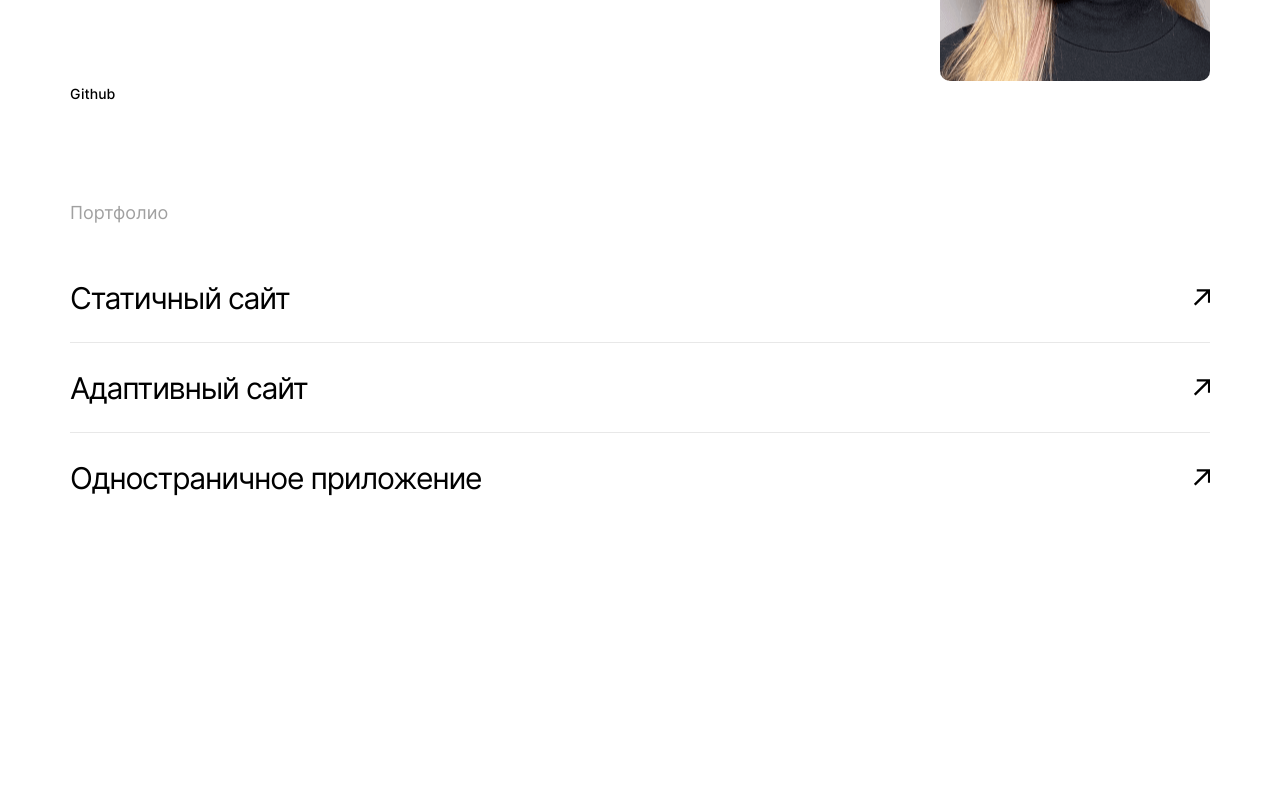
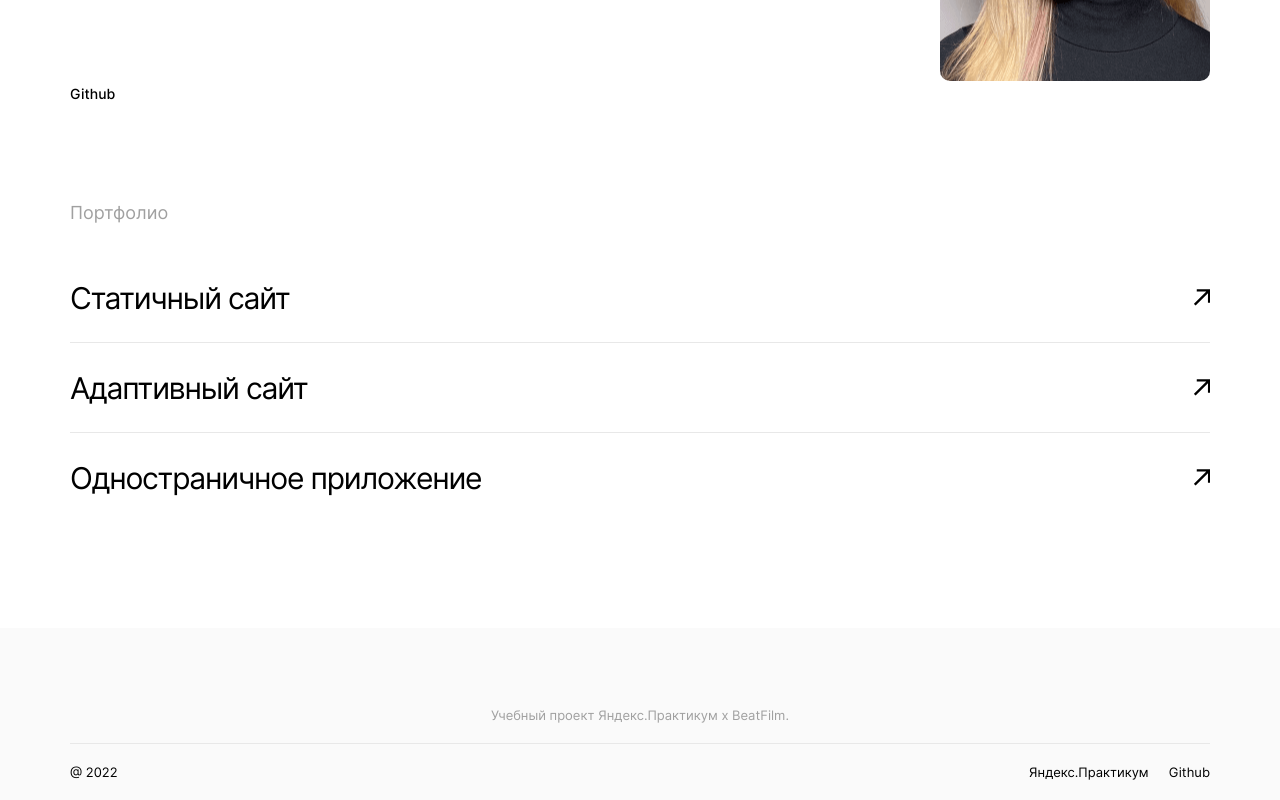
Before and after one commit to NataliUstinova/movies-explorer-frontend, a React (Create React App) app: page / in a window 1280 px wide. Shown: the part 2374-3174 px from the top of the page. Before the commit the page ends 3002 px from the top, so only its background shows below. Built offline with nearby package versions, Linux system fonts and the light colour scheme.

Commit message:
feat: footer #24

```diff
--- a/src/components/Footer/Footer.css
+++ b/src/components/Footer/Footer.css
@@ -0,0 +1,54 @@
+.footer {
+  height: 172px;
+  background-color: #FAFAFA;
+  padding: 0 70px;
+}
+
+.footer__title {
+  margin: 0;
+  padding: 79px 0 20px;
+  font-style: normal;
+  font-weight: 400;
+  font-size: 13px;
+  line-height: 16px;
+  text-align: center;
+  color: #A0A0A0;
+}
+
+.footer__text {
+  margin-top: 20px;
+  display: flex;
+  align-items: center;
+  justify-content: space-between;
+  font-style: normal;
+  font-weight: 400;
+  font-size: 13px;
+  line-height: 16px;
+
+}
+
+.footer__year {
+  margin: 0;
+  padding: 0;
+}
+
+.footer__links {
+  display: flex;
+  flex-direction: row;
+  gap: 20px;
+}
+
+.footer__link {
+  margin: 0;
+  padding: 0;
+  color: #000;
+  text-decoration: none;
+}
+
+.footer__link:hover {
+  opacity: 0.5;
+}
+
+.footer__link:visited {
+  color: #000;
+}
--- a/src/components/Footer/Footer.jsx
+++ b/src/components/Footer/Footer.jsx
@@ -0,0 +1,37 @@
+import React from "react";
+import "./Footer.css";
+import Separator from "../Separator/Separator";
+
+const Footer = () => {
+  return (
+    <footer className="footer">
+      <p className="footer__title">
+        Учебный проект Яндекс.Практикум х BeatFilm.
+      </p>
+      <Separator />
+      <div className="footer__text">
+        <p className="footer__year">&#64;&nbsp;{new Date().getFullYear()}</p>
+        <div className="footer__links">
+          <a
+            className="footer__link"
+            href="https://practicum.yandex.ru/"
+            target="_blank"
+            rel="noreferrer"
+          >
+            Яндекс.Практикум
+          </a>
+          <a
+            className="footer__link"
+            href="https://github.com/NataliUstinova"
+            target="_blank"
+            rel="noreferrer"
+          >
+            Github
+          </a>
+        </div>
+      </div>
+    </footer>
+  );
+};
+
+export default Footer;
--- a/src/components/Main/Main.jsx
+++ b/src/components/Main/Main.jsx
@@ -5,6 +5,7 @@ import AboutProject from "../AboutProject/AboutProject";
 import Techs from "../Techs/Techs";
 import AboutMe from "../AboutMe/AboutMe";
 import Portfolio from "../Portfolio/Portfolio";
+import Footer from "../Footer/Footer";
 
 const Main = () => {
   return (
@@ -15,6 +16,7 @@ const Main = () => {
       <Techs />
       <AboutMe />
       <Portfolio />
+      <Footer />
     </main>
   );
 };
```
